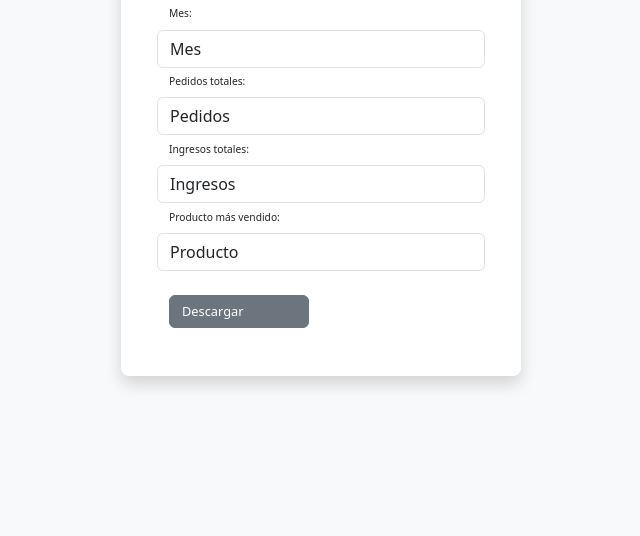
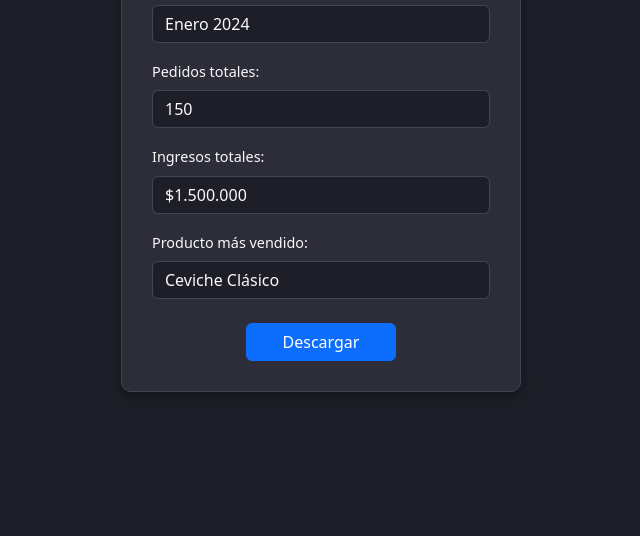
Before and after one commit to MaximoMelo/dwm3, a plain HTML site: page ReporteMensual.html in a window 1280 px wide. Shown: the part 264-800 px from the top of the page, without its empty margins (319-959 px from the left). Drawn offline with nearby package versions, Linux system fonts and the light colour scheme.

Commit message:
PAGINA INICIAL

```diff
--- a/ReporteMensual.html
+++ b/ReporteMensual.html
@@ -1,44 +1,82 @@
 <!DOCTYPE html>
-<html>
+<html lang="es">
     <head>
         <title>Reporte Mensual</title>
         <meta charset="UTF-8">
+        <meta name="viewport" content="width=device-width, initial-scale=1">
         <link href="https://fonts.googleapis.com/css?family=Open+Sans:400,600,300" rel="stylesheet" type="text/css">
-        <meta name="viewport" content="width=device-width, initial-scale=1">
+
         <link href="https://cdn.jsdelivr.net/npm/bootstrap@5.3.3/dist/css/bootstrap.min.css" rel="stylesheet">
         <script src="https://cdn.jsdelivr.net/npm/bootstrap@5.3.3/dist/js/bootstrap.bundle.min.js"></script>
+
+        <style>
+            :root {
+                --dark-bg: #1e1e28;
+                --card-bg: #2d2d39;
+                --dark-border: #444455;
+                --text-light: #f8f9fa;
+            }
+
+            body {
+                background-color: var(--dark-bg) !important;
+                color: var(--text-light);
+            }
+
+            .main-card {
+                max-width: 400px;
+                width: 90%;
+                padding: 30px;
+                border-radius: 10px;
+
+                background-color: var(--card-bg) !important;
+                color: var(--text-light) !important;
+                box-shadow: 0 4px 12px rgba(0, 0, 0, 0.4);
+                border: 1px solid var(--dark-border);
+            }
+
+            .form-control {
+                background-color: var(--dark-bg) !important;
+                border-color: var(--dark-border) !important;
+                color: var(--text-light) !important;
+                opacity: 1;
+            }
+            .form-label {
+                color: var(--text-light) !important;
+                font-size: 0.9rem !important;
+            }
+        </style>
     </head>
 
-    <body class="d-flex align-items-center justify-content-center vh-100 bg-light">
+    <body class="d-flex align-items-center justify-content-center vh-100">
 
-        <div class="p-5 shadow rounded-3 bg-white" style="max-width: 400px; width: 90%;">
-            <h2 class="text-center mb-4">Reporte Mensual</h2>
+        <div class="main-card">
+            <h2 class="text-center mb-4 text-light">Reporte Mensual</h2>
 
             <form>
-                <div class="row">
-                    <label for="mes" class="form-label" style="font-size:0.8vw">Mes:</label>
-                    <input type="text" class="form-control" value="Mes" readonly>
+                <div class="mb-3">
+                    <label for="mes" class="form-label">Mes:</label>
+                    <input type="text" class="form-control" value="Enero 2024" readonly>
                 </div>
 
-                <div class="row">
-                    <label for="totalpd" class="form-label" style="font-size:0.8vw; margin-top:0.5vw">Pedidos totales:</label>
-                    <input type="text" class="form-control" value="Pedidos" readonly>
+                <div class="mb-3">
+                    <label for="totalpd" class="form-label">Pedidos totales:</label>
+                    <input type="text" class="form-control" value="150" readonly>
                 </div>
 
-                <div class="row">
-                    <label for="totalingr" class="form-label" style="font-size:0.8vw; margin-top:0.5vw">Ingresos totales:</label>
-                    <input type="text" class="form-control" value="Ingresos" readonly>
+                <div class="mb-3">
+                    <label for="totalingr" class="form-label">Ingresos totales:</label>
+                    <input type="text" class="form-control" value="$1.500.000" readonly>
                 </div>
 
-                <div class="row">
-                    <label for="masvendpd" class="form-label" style="font-size:0.8vw; margin-top:0.5vw">Producto más vendido:</label>
-                    <input type="text" class="form-control" value="Producto" readonly>
+                <div class="mb-4">
+                    <label for="masvendpd" class="form-label">Producto más vendido:</label>
+                    <input type="text" class="form-control" value="Ceviche Clásico" readonly>
                 </div>
 
-                <div class="row align-items-center">
-                    <div class="col-6 mt-4">
-                        <button type="submit" class="btn btn-secondary d-flex w-100" style="font-size:1vw;">Descargar</button>
-                    </div>
+                <div class="d-flex justify-content-center">
+                    <button type="button" class="btn btn-primary w-100" style="max-width: 150px;">
+                        Descargar
+                    </button>
                 </div>
             </form>
         </div>
```
Also changed, not shown: GeneracionReporte.html (+14 -10 lines).
